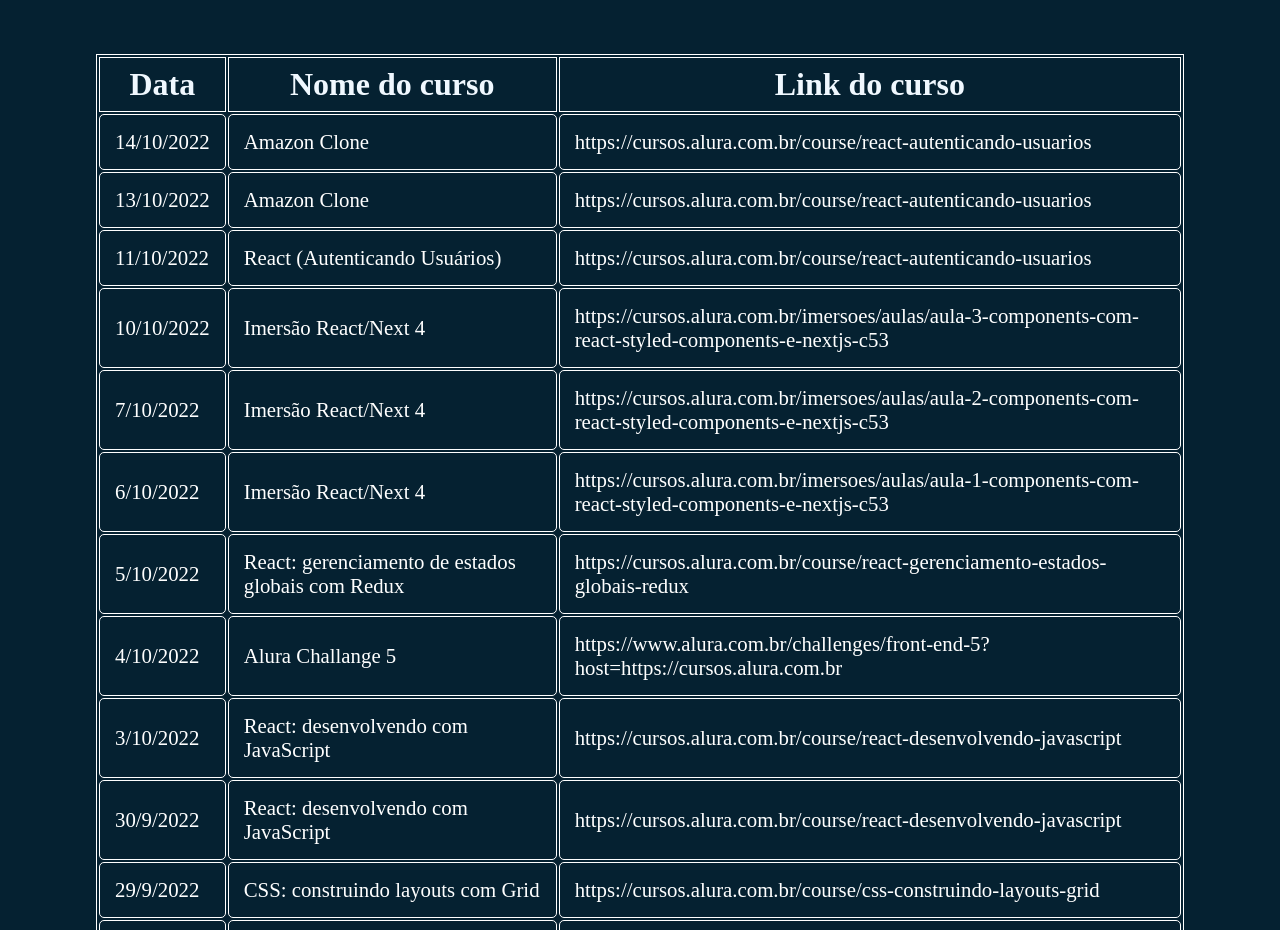
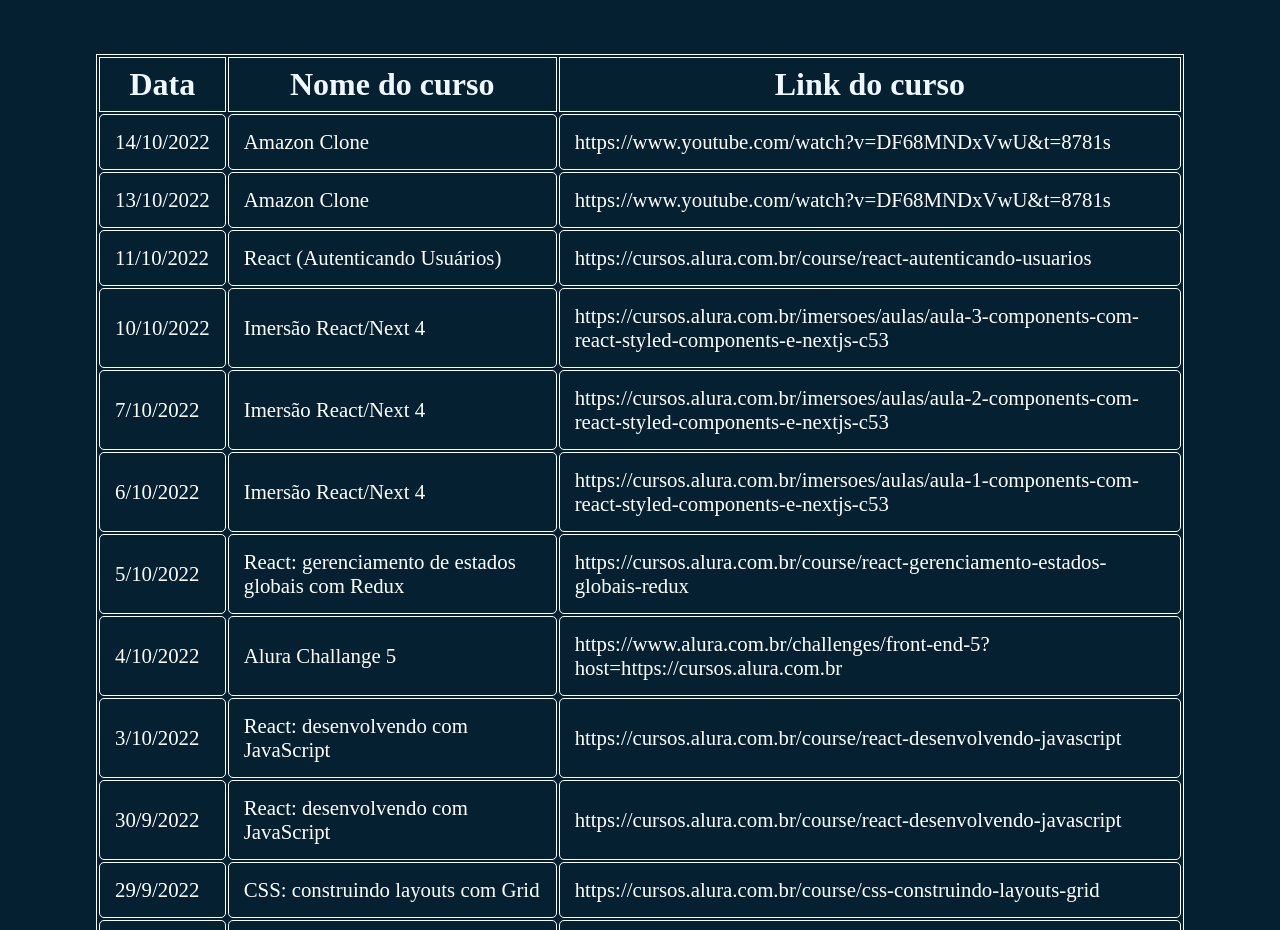
Before and after one commit to MiguelFLima/acompanhamento-estudos, a Next.js app: page /cursos in a window 1280 px wide. Shown: the part 1020-1950 px from the top of the page. Built offline with nearby package versions, Linux system fonts and the light colour scheme.

Commit message:
fix amazon clone link

```diff
--- a/src/cursos/index.js
+++ b/src/cursos/index.js
@@ -747,7 +747,7 @@
         id: 93,
         nome: 'Amazon Clone',
         data: new Date('2022, 10, 13'),
-        link: 'https://cursos.alura.com.br/course/react-autenticando-usuarios',
+        link: 'https://www.youtube.com/watch?v=DF68MNDxVwU&t=8781s',
         CursoAlura: false,
         ERepetido: false,
         foco: 'NextJS',
@@ -756,7 +756,7 @@
         id: 94,
         nome: 'Amazon Clone',
         data: new Date('2022, 10, 14'),
-        link: 'https://cursos.alura.com.br/course/react-autenticando-usuarios',
+        link: 'https://www.youtube.com/watch?v=DF68MNDxVwU&t=8781s',
         CursoAlura: false,
         ERepetido: false,
         foco: 'NextJS',
```
